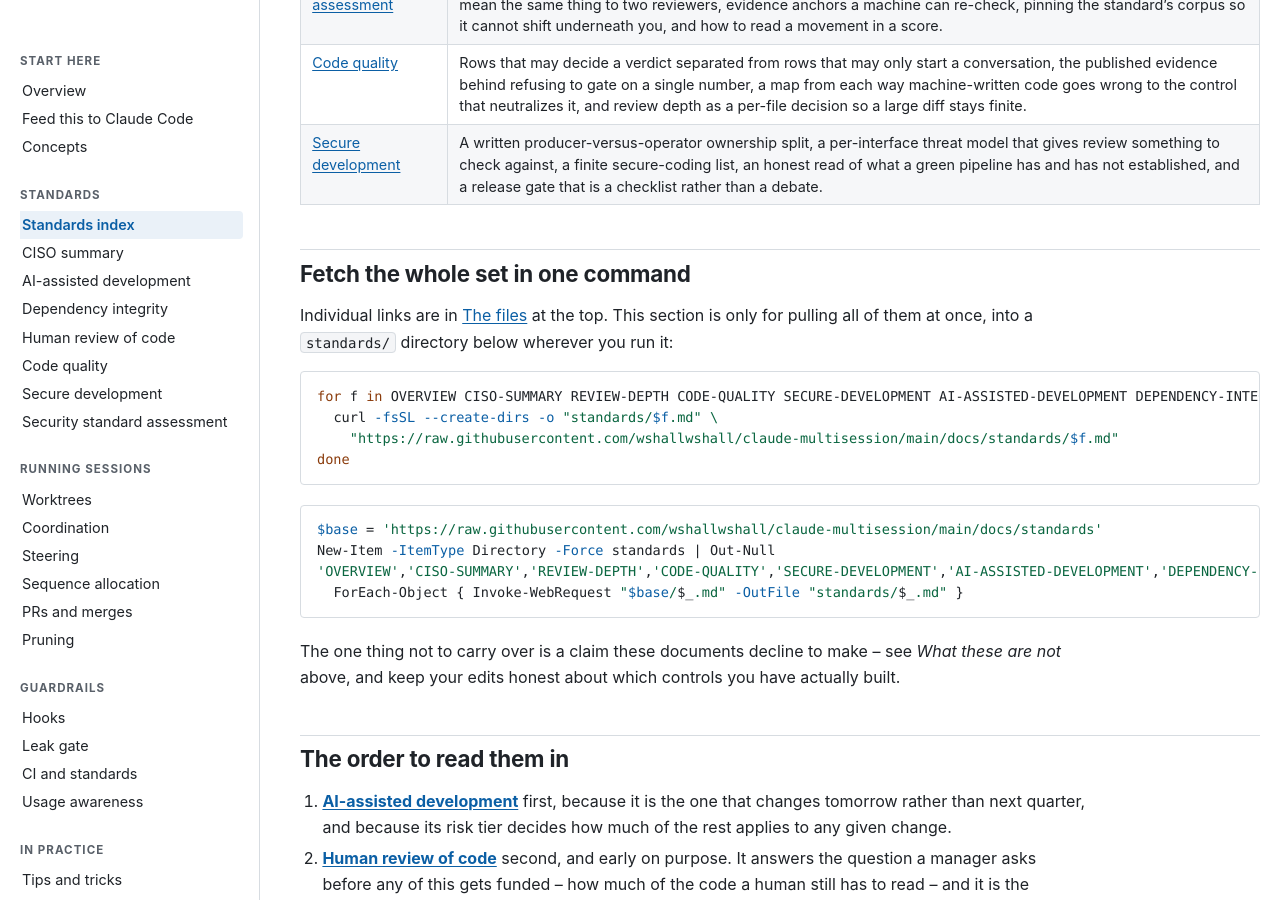
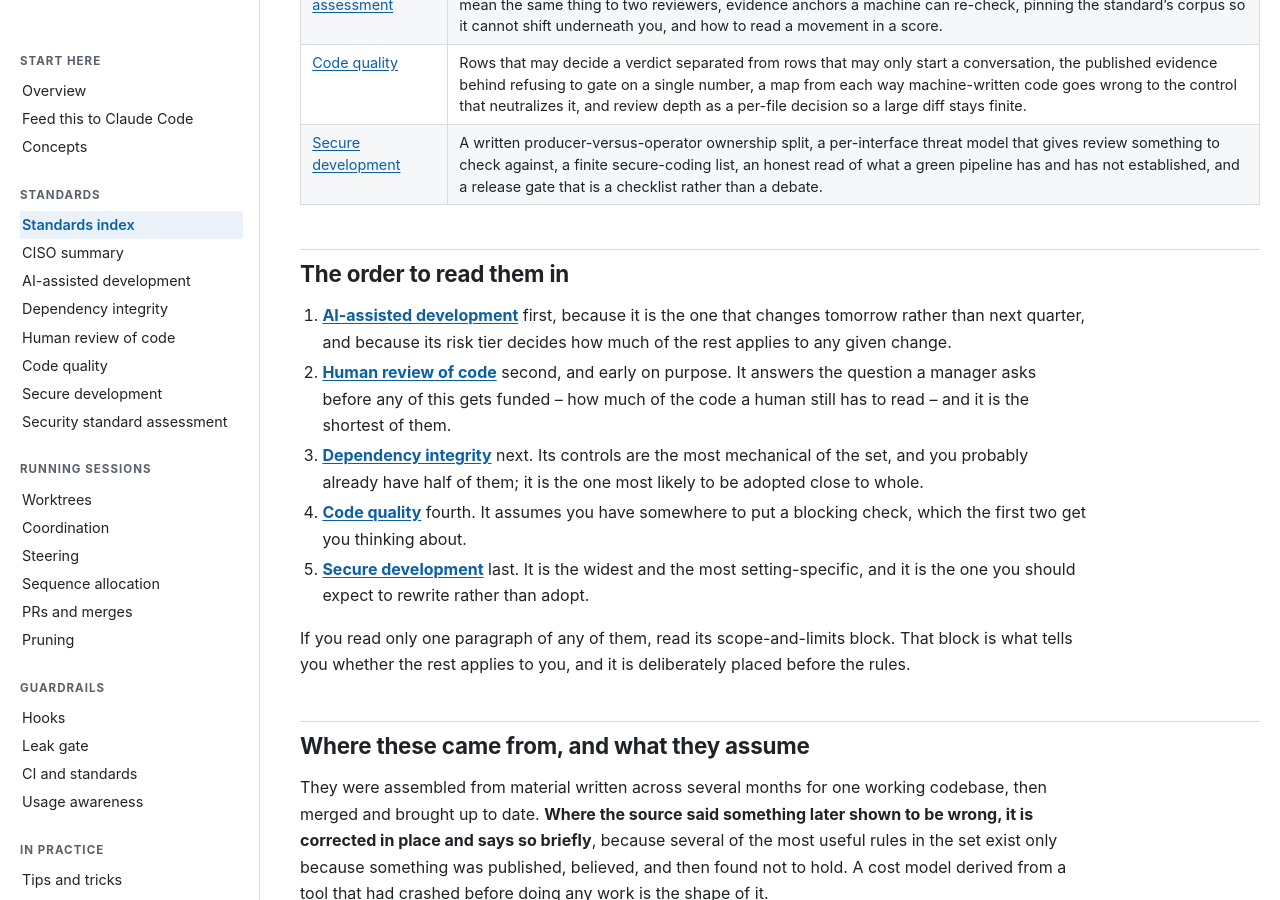
Before and after one commit to wshallwshall/claude-multisession, a Jekyll site: the page built from docs/standards/OVERVIEW.md, in a window 1280 px wide and 900 px high, scrolled down 3259 px. Built offline with Jekyll 4.4.1, drawn with Linux system fonts in a browser that asks for light colours; our own code applies the rules of GitHub Pages for plain Markdown files.

Commit message:
docs(standards): drop the bulk-fetch section
Removed at the owner's request. It offered two shell snippets to pull the whole
set at once, and the per-file links in 'The files' at the top already do that job
for anyone who wants a copy.

It had also gone out of date quietly: the security-standard assessment lives in
docs/ rather than docs/standards/, so neither loop included it, and a section
promising the whole set was delivering six of seven.

Nothing linked to the section, so no anchor moved. The closing line about not
carrying over claims these documents decline to make went with it -- 'What these
are not' above states that in full.

OVERVIEW.docx regenerated. Verified: check-ascii clean, 35 tests pass.

````diff
--- a/docs/standards/OVERVIEW.md
+++ b/docs/standards/OVERVIEW.md
@@ -116,28 +116,6 @@ you are currently losing.
 | [Code quality](CODE-QUALITY.md) | Rows that may decide a verdict separated from rows that may only start a conversation, the published evidence behind refusing to gate on a single number, a map from each way machine-written code goes wrong to the control that neutralizes it, and review depth as a per-file decision so a large diff stays finite. |
 | [Secure development](SECURE-DEVELOPMENT.md) | A written producer-versus-operator ownership split, a per-interface threat model that gives review something to check against, a finite secure-coding list, an honest read of what a green pipeline has and has not established, and a release gate that is a checklist rather than a debate. |
 
-## Fetch the whole set in one command
-
-Individual links are in [The files](#the-files) at the top. This section is
-only for pulling all of them at once, into a `standards/` directory below wherever you run it:
-
-```sh
-for f in OVERVIEW CISO-SUMMARY REVIEW-DEPTH CODE-QUALITY SECURE-DEVELOPMENT AI-ASSISTED-DEVELOPMENT DEPENDENCY-INTEGRITY; do
-  curl -fsSL --create-dirs -o "standards/$f.md" \
-    "https://raw.githubusercontent.com/wshallwshall/claude-multisession/main/docs/standards/$f.md"
-done
-```
-
-```powershell
-$base = 'https://raw.githubusercontent.com/wshallwshall/claude-multisession/main/docs/standards'
-New-Item -ItemType Directory -Force standards | Out-Null
-'OVERVIEW','CISO-SUMMARY','REVIEW-DEPTH','CODE-QUALITY','SECURE-DEVELOPMENT','AI-ASSISTED-DEVELOPMENT','DEPENDENCY-INTEGRITY' |
-  ForEach-Object { Invoke-WebRequest "$base/$_.md" -OutFile "standards/$_.md" }
-```
-
-The one thing not to carry over is a claim these documents decline to make -- see *What these are
-not* above, and keep your edits honest about which controls you have actually built.
-
 ## The order to read them in
 
 1. **[AI-assisted development](AI-ASSISTED-DEVELOPMENT.md)** first, because it is the one that
````
Also changed, not shown: 1 other file.
